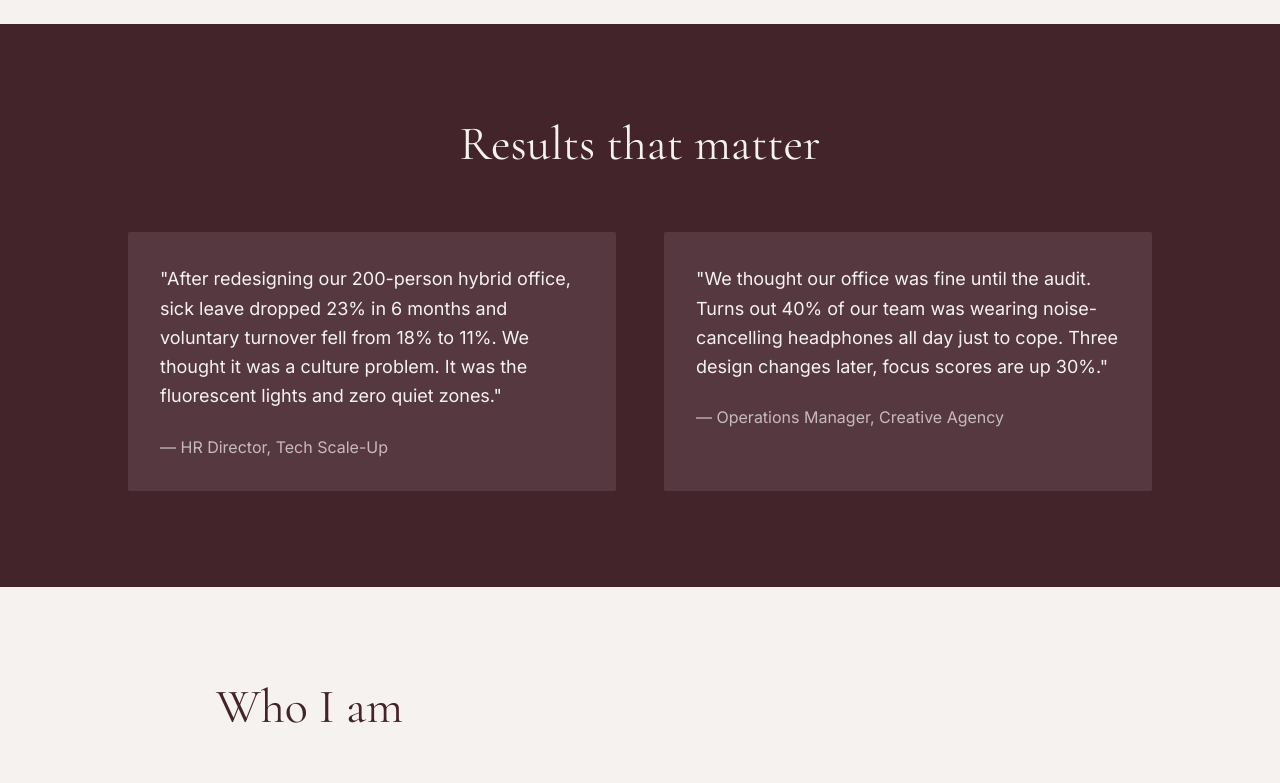
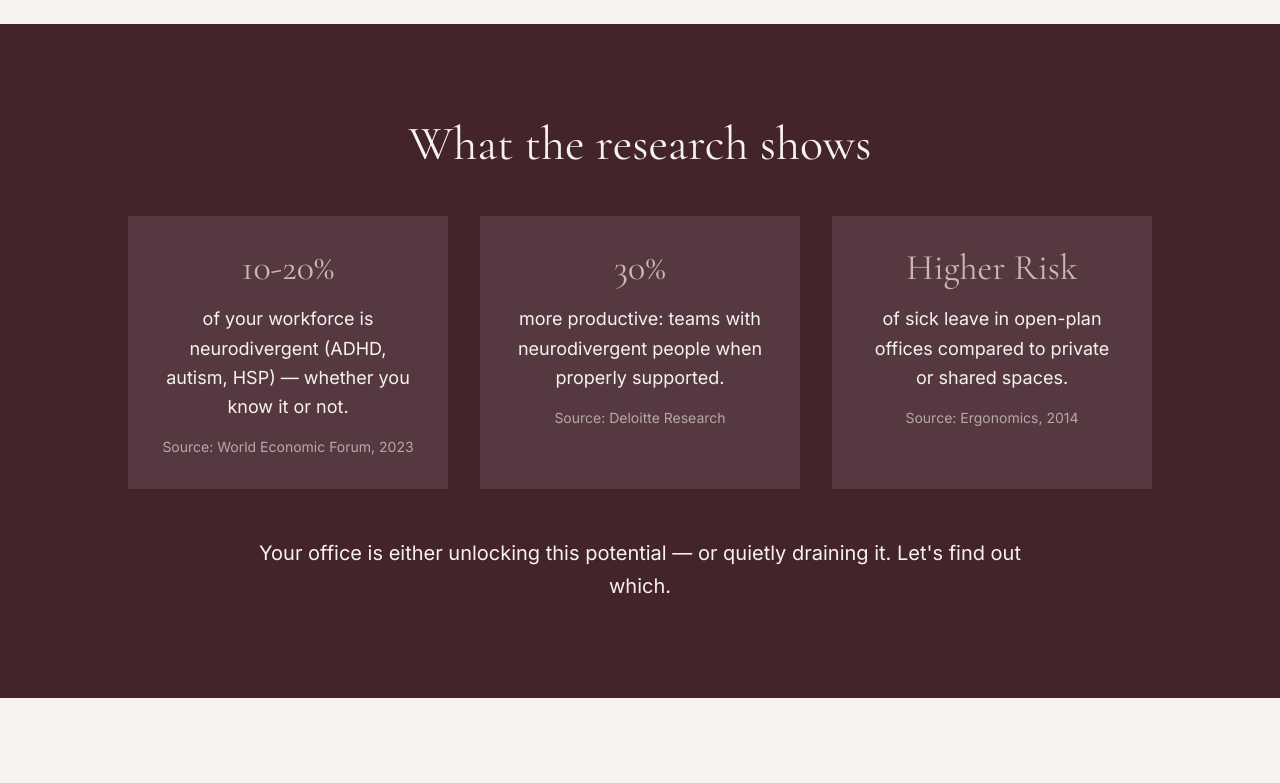
Before and after one commit to spatialwellness/spatial-wellness-site, a Next.js app: page / in a window 1280 px wide. Shown: the part 3200-3983 px from the top of the page. Built offline with nearby package versions, Linux system fonts and the light colour scheme.

Commit message:
Replace hypothetical case studies with verified research data (WEF, Deloitte, Ergonomics 2014)

```diff
--- a/app/page.tsx
+++ b/app/page.tsx
@@ -205,29 +205,45 @@ export default function Home() {
         </div>
       </section>
 
-      {/* Results Section */}
+      {/* Research & Impact Section */}
       <section className="bg-burgundy text-warm-white py-24 px-6">
         <div className="max-w-5xl mx-auto">
-          <h2 className="font-heading text-3xl md:text-5xl mb-16 text-center">
-            Results that matter
+          <h2 className="font-heading text-3xl md:text-5xl mb-12 text-center">
+            What the research shows
           </h2>
-          <div className="grid md:grid-cols-2 gap-12">
-            <div className="bg-warm-white/10 p-8 rounded-sm">
-              <blockquote className="text-lg leading-relaxed mb-6">
-                "After redesigning our 200-person hybrid office, sick leave dropped 23% in 6 months and voluntary turnover fell from 18% to 11%. We thought it was a culture problem. It was the fluorescent lights and zero quiet zones."
-              </blockquote>
-              <p className="text-warm-white/70">
-                — HR Director, Tech Scale-Up
+          <div className="grid md:grid-cols-3 gap-8 mb-12">
+            <div className="bg-warm-white/10 p-8 rounded-sm text-center">
+              <div className="text-4xl font-heading mb-4 text-dusty-rose">10-20%</div>
+              <p className="text-lg leading-relaxed">
+                of your workforce is neurodivergent (ADHD, autism, HSP) — whether you know it or not.
+              </p>
+              <p className="text-sm text-warm-white/60 mt-4">
+                Source: World Economic Forum, 2023
               </p>
             </div>
-            <div className="bg-warm-white/10 p-8 rounded-sm">
-              <blockquote className="text-lg leading-relaxed mb-6">
-                "We thought our office was fine until the audit. Turns out 40% of our team was wearing noise-cancelling headphones all day just to cope. Three design changes later, focus scores are up 30%."
-              </blockquote>
-              <p className="text-warm-white/70">
-                — Operations Manager, Creative Agency
+            <div className="bg-warm-white/10 p-8 rounded-sm text-center">
+              <div className="text-4xl font-heading mb-4 text-dusty-rose">30%</div>
+              <p className="text-lg leading-relaxed">
+                more productive: teams with neurodivergent people when properly supported.
+              </p>
+              <p className="text-sm text-warm-white/60 mt-4">
+                Source: Deloitte Research
               </p>
             </div>
+            <div className="bg-warm-white/10 p-8 rounded-sm text-center">
+              <div className="text-4xl font-heading mb-4 text-dusty-rose">Higher Risk</div>
+              <p className="text-lg leading-relaxed">
+                of sick leave in open-plan offices compared to private or shared spaces.
+              </p>
+              <p className="text-sm text-warm-white/60 mt-4">
+                Source: Ergonomics, 2014
+              </p>
+            </div>
+          </div>
+          <div className="text-center">
+            <p className="text-xl leading-relaxed max-w-3xl mx-auto">
+              Your office is either unlocking this potential — or quietly draining it. Let's find out which.
+            </p>
           </div>
         </div>
       </section>
@@ -292,10 +308,10 @@ export default function Home() {
             </div>
             <div className="border border-dusty-rose/30 p-6 rounded-sm bg-warm-white">
               <h3 className="font-heading text-xl text-burgundy mb-3">
-                Your office is costing you €50.000/year in sick leave
+                How much is sick leave costing your company?
               </h3>
               <p className="text-burgundy/70 text-sm mb-4">
-                Here's the math most HR teams miss — and the three design changes that cut sick leave by 23%.
+                Most HR teams underestimate the real cost. Here's how to calculate it — and why your office design might be the hidden culprit.
               </p>
               <Link href="/writing" className="text-sage hover:text-sage/80 transition-colors text-sm font-medium">
                 Read more →
```
